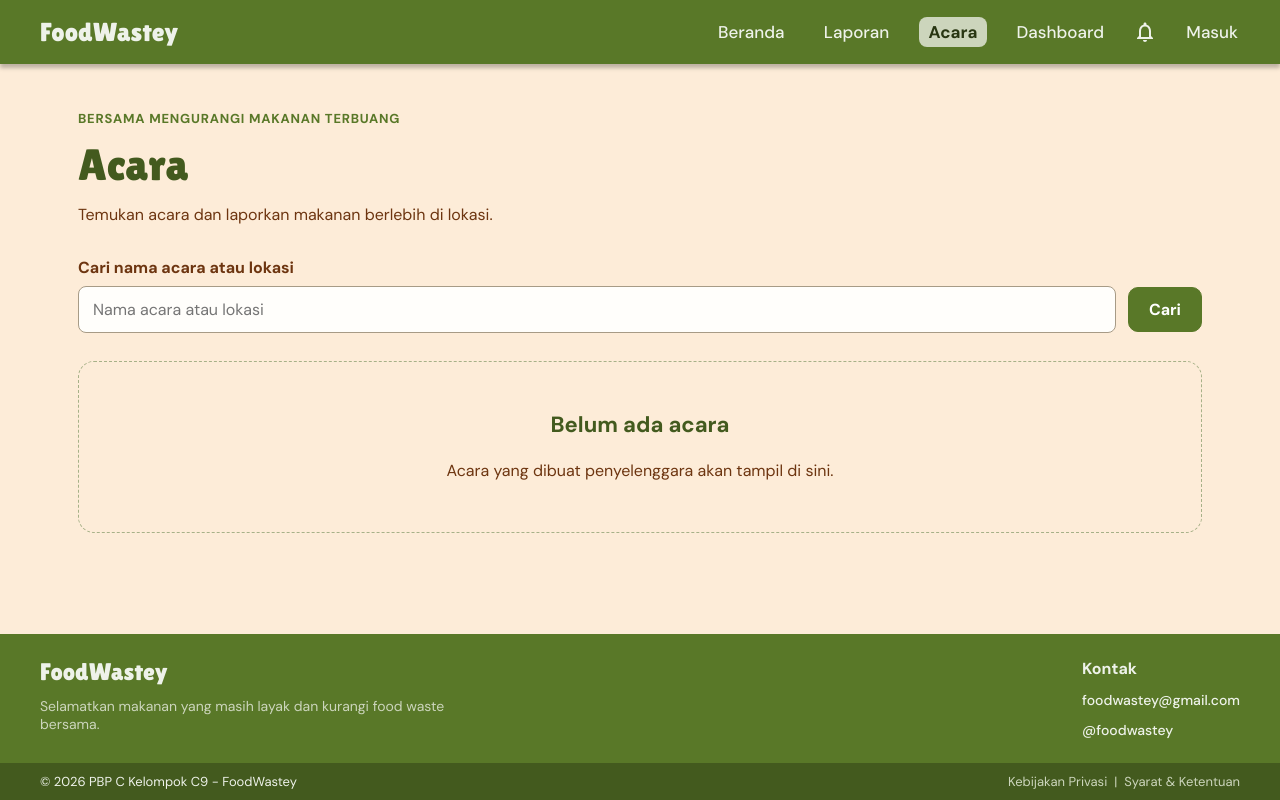
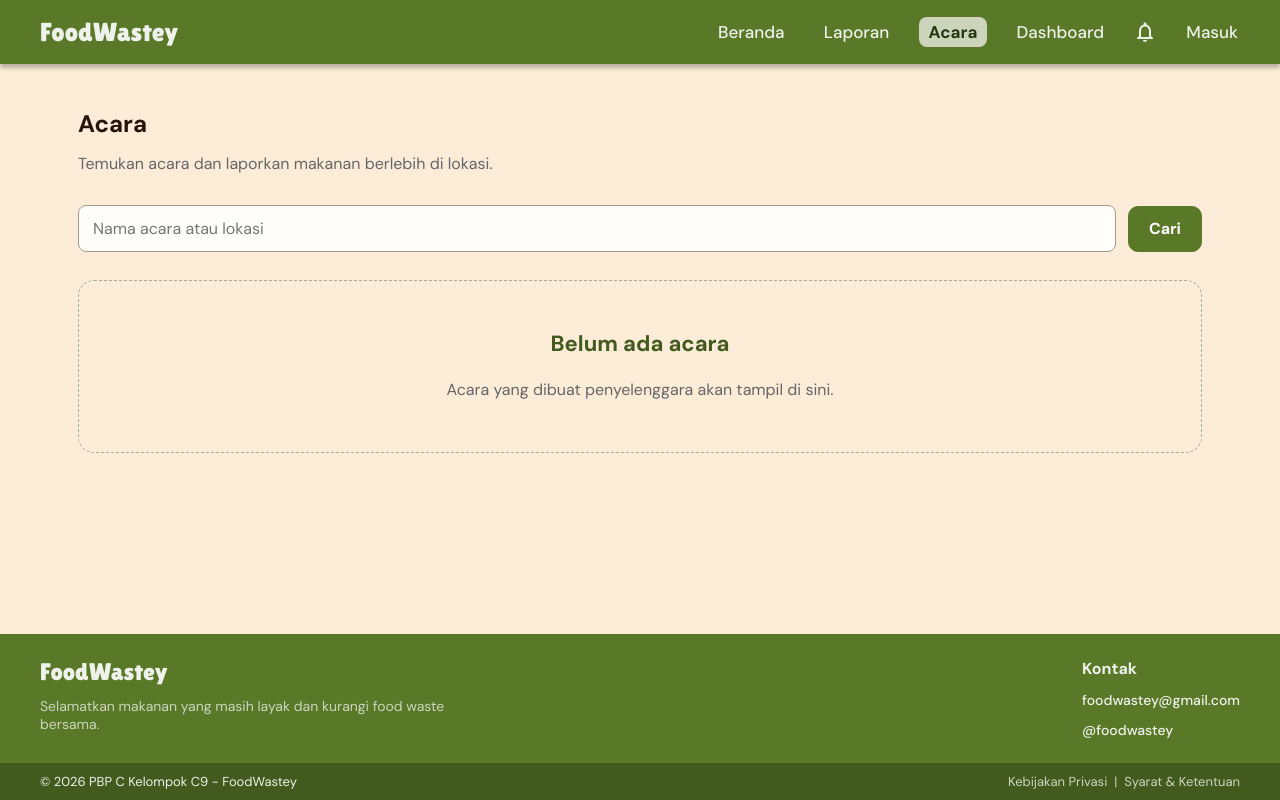
Before and after one commit to pbp-kelompok-c9/foodwaste, a Django app: page /events/ in a window 1280 px wide. Run offline with Django 5.2, Linux system fonts and the light colour scheme; data that the repository does not hold is empty.

Commit message:
style: fix some style inconsistency for event, discovery, dashboard

```diff
--- a/discovery_dashboard/templates/discovery_dashboard/dashboard.html
+++ b/discovery_dashboard/templates/discovery_dashboard/dashboard.html
@@ -12,7 +12,7 @@
     }
 
     .dashboard-title {
-        color: #477A3B;
+        color: #261306;
         font-size: 32px;
         margin-bottom: 10px;
     }
--- a/discovery_dashboard/templates/discovery_dashboard/discovery.html
+++ b/discovery_dashboard/templates/discovery_dashboard/discovery.html
@@ -13,7 +13,7 @@
     }
 
     .discovery-title {
-        color: #477A3B;
+        color: #261306;
         font-size: 32px;
         margin-bottom: 10px;
     }
--- a/static/css/events.css
+++ b/static/css/events.css
@@ -1,8 +1,8 @@
 .events-page { max-width: 1180px; margin: 0 auto; padding: 44px 28px 72px; }
 .events-page h1, .events-page h2, .events-page p { margin-top: 0; }
-.events-page h1 { margin-bottom: 12px; color: var(--accent-dark-deep); font-family: 'Lilita One', sans-serif; font-size: clamp(32px, 5vw, 44px); font-weight: 400; overflow-wrap: anywhere; }
+.events-page h1 { margin-bottom: 12px; color: #261306; font-size: clamp(32px, 5vw); font-weight: bold; overflow-wrap: anywhere; }
 .events-page h2 { color: var(--accent-dark-deep); font-size: 22px; line-height: 1.35; }
-.events-page p { line-height: 1.65; }
+.events-page p { line-height: 1.65; color: #666}
 .events-heading { display: flex; align-items: center; justify-content: space-between; gap: 24px; margin-bottom: 28px; }
 .events-heading > div { min-width: 0; }
 .events-heading p:last-child { margin-bottom: 0; }
@@ -19,7 +19,7 @@
 .events-text-link:hover { color: var(--ink); }
 .events-back { display: inline-block; margin-bottom: 28px; }
 .events-search { margin-bottom: 28px; }
-.events-search label, .event-field > label { display: block; font-weight: 700; margin-bottom: 8px; }
+.events-search label, .event-field > label { display: block; font-weight: 700; margin-bottom: 8px; color: #261306}
 .events-search-row { display: flex; gap: 12px; align-items: center; flex-wrap: wrap; }
 .events-search-row input { flex: 1 1 260px; }
 .events-search input, .event-field input, .event-field textarea, .event-field select { display: block; width: 100%; min-height: 46px; padding: 12px 14px; border: 1px solid #a79b86; border-radius: 8px; background: #fffefb; color: var(--ink); font: inherit; }
--- a/templates/event_management/main.html
+++ b/templates/event_management/main.html
@@ -3,14 +3,12 @@
 {% block event_content %}
 <header class="events-heading">
     <div>
-        <p class="events-eyebrow">Bersama mengurangi makanan terbuang</p>
         <h1>Acara</h1>
         <p>Temukan acara dan laporkan makanan berlebih di lokasi.</p>
     </div>
     {% if can_manage_events %}<a class="events-button" href="{% url 'event_management:create' %}">+ Tambah acara</a>{% endif %}
 </header>
 <form class="events-search" method="get" action="{% url 'event_management:main' %}" role="search">
-    <label for="event-query">Cari nama acara atau lokasi</label>
     <div class="events-search-row">
         <input type="search" name="q" id="event-query" value="{{ q }}" maxlength="200" placeholder="Nama acara atau lokasi">
         <button class="events-button" type="submit">Cari</button>
```
